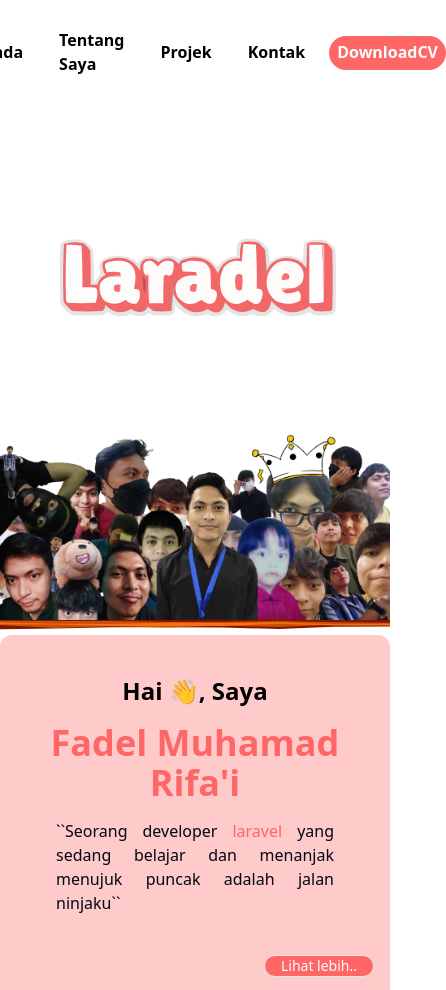
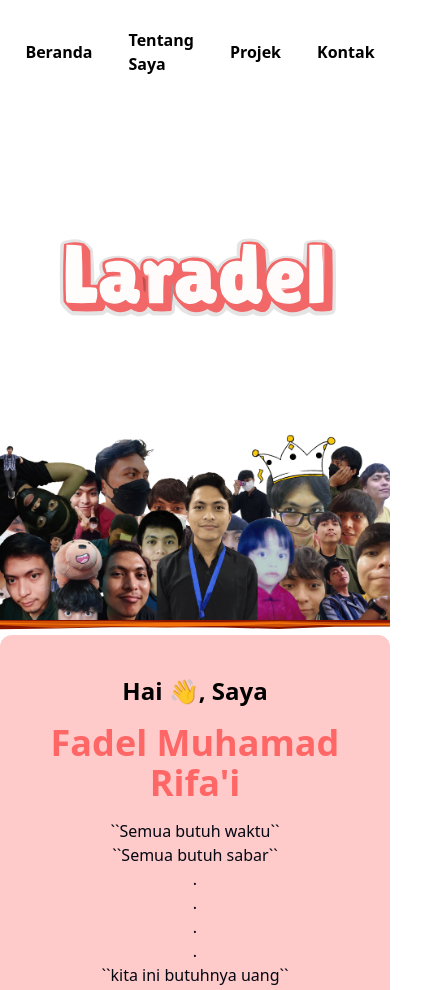
Before and after one commit to laradeeel/Laradel, a website: page index.html in a window 390 px wide. Shown: the top 990 px of the page, 446 px wide, since content can reach past the window. Drawn offline with Linux system fonts and the light colour scheme.

Commit message:
perbaikan navbar dan projek

```diff
--- a/index.html
+++ b/index.html
@@ -9,18 +9,18 @@
 <body>
     <!-- Navbar section Start -->
     <header class="container">
-        <nav class=>
-            <div class="flex items-center justify-center p-6 mx-auto font-semibold text-black capitalize">
-                <a href="#home" class="flex justify-stretch ud-menu-scroll ease-in-out hover:scale-110 border-b-2 rounded-full py-1 px-3 border-transparent hover:bg-red-200 transition-colors duration-100 transform  hover:border-primary mx-1.5 sm:mx-6">Beranda</a>
+        <nav>
+            <div class="object-contain flex items-center justify-center p-6 mx-40 font-semibold text-black capitalize">
+                <a href="#home" class="ud-menu-scroll ease-in-out hover:scale-110 border-b-2 rounded-full py-1 px-3 border-transparent hover:bg-red-200 transition-colors duration-100 transform  hover:border-primary mx-1.5 sm:mx-6">Beranda</a>
 
-                <a href="#tentang" class="flex justify-stretch ud-menu-scroll ease-in-out hover:scale-110 border-b-2 rounded-full py-1 px-3 border-transparent hover:bg-red-200 transition-colors duration-300 transform  hover:border-primary mx-1.5 sm:mx-6">Tentang Saya</a>
+                <a href="#tentang" class=" ud-menu-scroll ease-in-out hover:scale-110 border-b-2 rounded-full py-1 px-3 border-transparent hover:bg-red-200 transition-colors duration-300 transform  hover:border-primary mx-1.5 sm:mx-6">Tentang Saya</a>
 
-                <a href="#projek" class="flex justify-stretch ud-menu-scroll ease-in-out hover:scale-110 border-b-2 rounded-full py-1 px-3 border-transparent hover:bg-red-200 transition-colors duration-300 transform  hover:border-primary mx-1.5 sm:mx-6">Projek</a>
+                <a href="#projek" class=" ud-menu-scroll ease-in-out hover:scale-110 border-b-2 rounded-full py-1 px-3 border-transparent hover:bg-red-200 transition-colors duration-300 transform  hover:border-primary mx-1.5 sm:mx-6">Projek</a>
 
-                <a href="#kontak" class="flex justify-stretch ud-menu-scroll ease-in-out hover:scale-110 border-b-2 rounded-full py-1 px-3 border-transparent hover:bg-red-200 transition-colors duration-300 transform  hover:border-primary mx-1.5 sm:mx-6">Kontak</a>
+                <a href="#kontak" class="ud-menu-scroll ease-in-out hover:scale-110 border-b-2 rounded-full py-1 px-3 border-transparent hover:bg-red-200 transition-colors duration-300 transform  hover:border-primary mx-1.5 sm:mx-6">Kontak</a>
 
-                <a href="/dist/img/Profile.png" class="flex justify-stretch ud-menu-scroll ease-in-out hover:scale-110 rounded-full bg-primary border-b-2 border-transparent text-white transition-colors duration-300 transform  py-1 px-2 hover:ring hover:ring-offset-2 hover:ring-red-300 mx-1.5 sm:mx-6">
-                    DownloadCV
+                <a href="#" class="hidden sm:inline-block ud-menu-scroll text-center ease-in-out hover:scale-110 rounded-full bg-primary border-b-2 border-transparent text-white transition-colors duration-300 transform py-1 px-2 hover:ring hover:ring-offset-2 hover:ring-red-300 mx-1.5 sm:mx-6">
+                    Download CV
                 </a>
             </div>
         </nav>
@@ -48,7 +48,7 @@
         <div class="max-w-4xl mx-auto text-center">
           <h1 class="mb-4 text-2xl font-bold">Hai 👋, Saya</h1>
           <h3 class="mb-4 text-4xl text-primary font-bold">Fadel Muhamad Rifa'i</h3>
-          <p class="text-justify text-Dark px-10">``Seorang developer <span class="text-primary">laravel</span> yang sedang belajar dan menanjak menujuk puncak adalah jalan ninjaku``</p>
+          <p class="text-center text-Dark px-10">``Semua butuh waktu`` <br> ``Semua butuh sabar`` <br>.<br>.<br>.<br>.<br>``kita ini butuhnya uang``</p>
           <div class="flex justify-end ">
             <a href="#" class="text-sm font-mediu ml-10 mt-10 border px-4 rounded-full hover: hover:bg-red-300 bg-primary text-white delay-100" tabindex="0" role="link">Lihat lebih..</a>
         </div>
@@ -97,7 +97,7 @@
               </h1>
               <div class="grid grid-cols-1 gap-8 mt-8 xl:mt-12 xl:gap-12 md:grid-cols-2 xl:grid-cols-3">
                   <div>
-                      <img class="object-cover w-full rounded-lg h-96 "
+                      <img class="object-cover w-full rounded-lg h-52 sm:transform hover:scale-80 transition-transform duration-300 "
                           src="dist/img/tanma.png"
                           alt="">
                       <h2 class="mt-4 text-xl font-semibold text-white capitalize ">Aplikasi tanda terima (Segera)</h2>
--- a/tailwind.config.js
+++ b/tailwind.config.js
@@ -12,9 +12,6 @@
         ,Dark: '#030712'
       },
       screens:{
-        'sm': '640px',
-      // => @media (min-width: 640px) { ... }
-
       'md': '768px',
       // => @media (min-width: 768px) { ... }
 
```
Also changed, not shown: dist/output.css.
